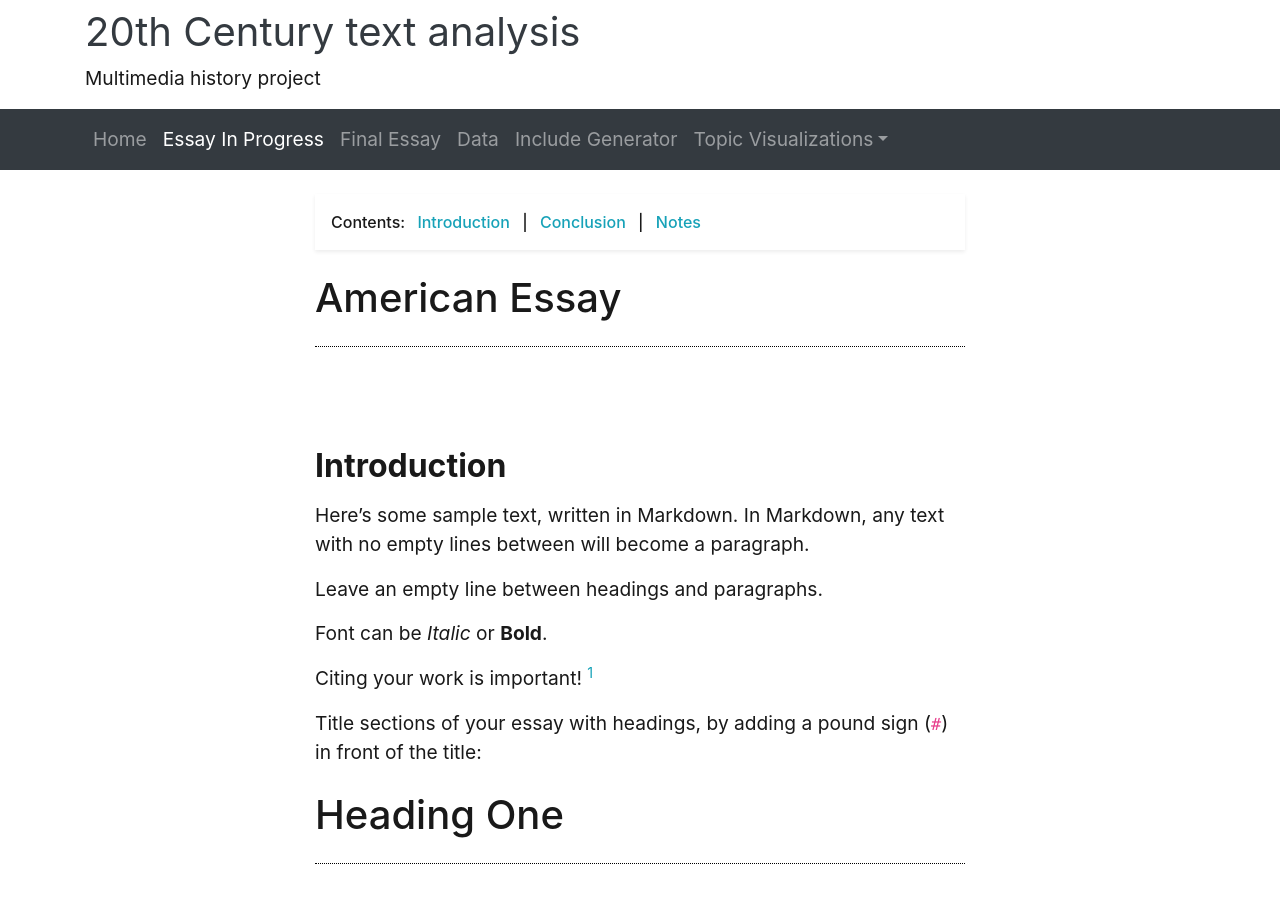
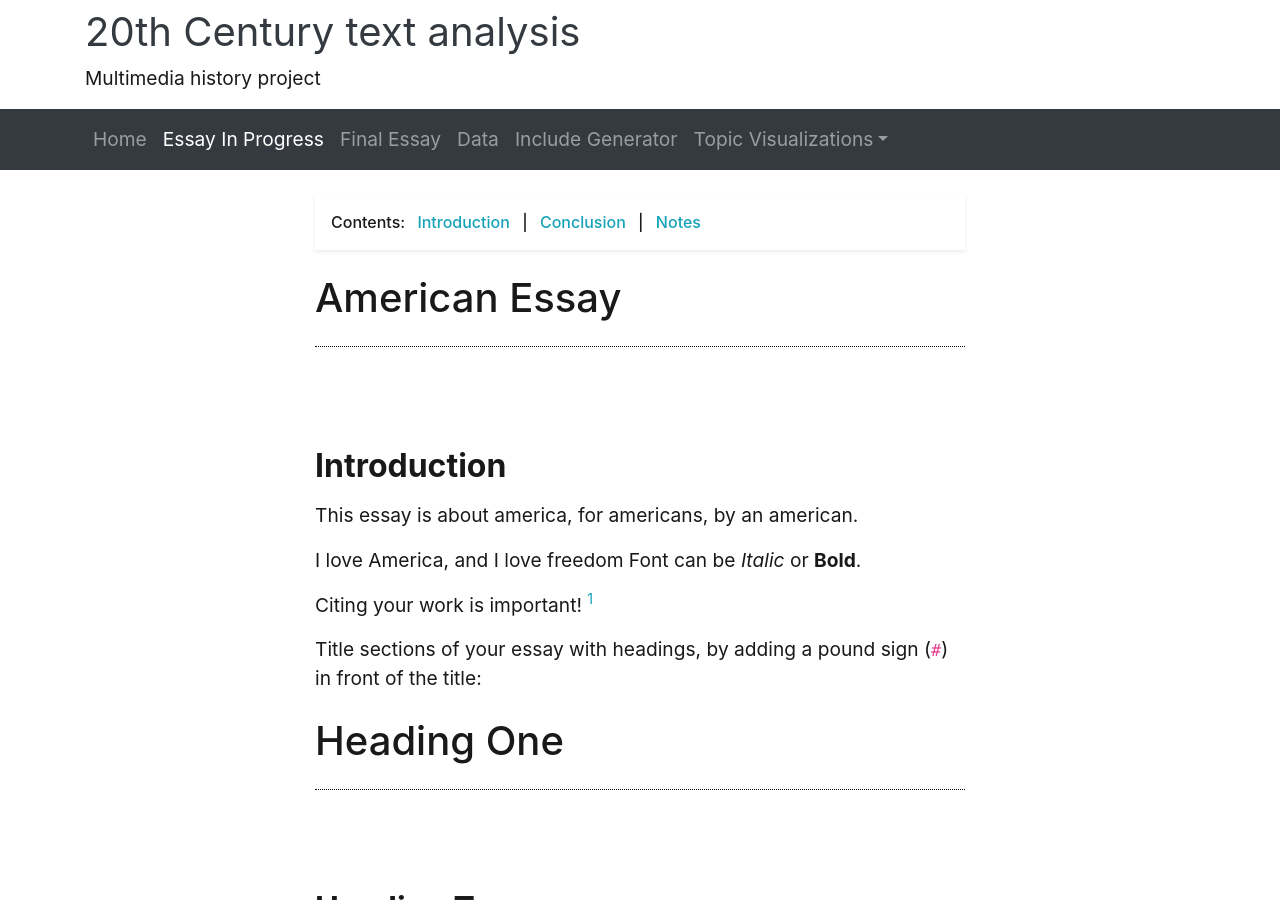
Before and after one commit to Dewi2266/American-Workers-Rights-History, a Jekyll site: the page built from pages/essay-01.md, in a window 1280 px wide and 900 px high. Built offline with Jekyll 4.4.1, drawn with Linux system fonts in a browser that asks for light colours; nearby versions of some CDN libraries; library files that are not in the unit come from our copies.

Commit message:
Update essay-01.md

```diff
--- a/pages/essay-01.md
+++ b/pages/essay-01.md
@@ -10,11 +10,9 @@ permalink: /essay-01.html
 
 ## Introduction
 
-Here's some sample text, written in Markdown.
-In Markdown, any text with no empty lines between will become a paragraph.
+This essay is about america, for americans, by an american.
 
-Leave an empty line between headings and paragraphs.
-
+I love America, and I love freedom
 Font can be *Italic* or **Bold**.
 
 Citing your work is important! [^1]
```
